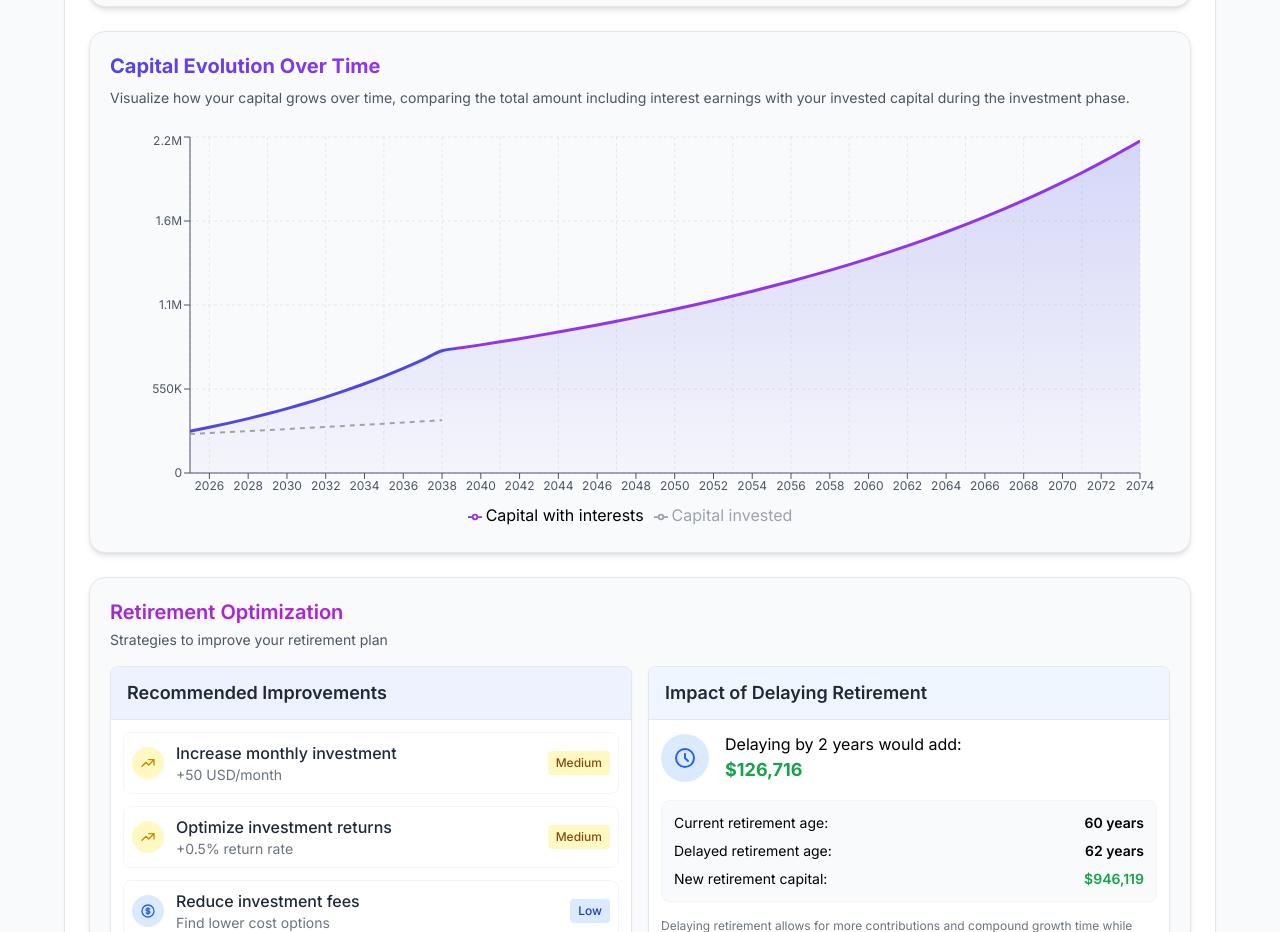
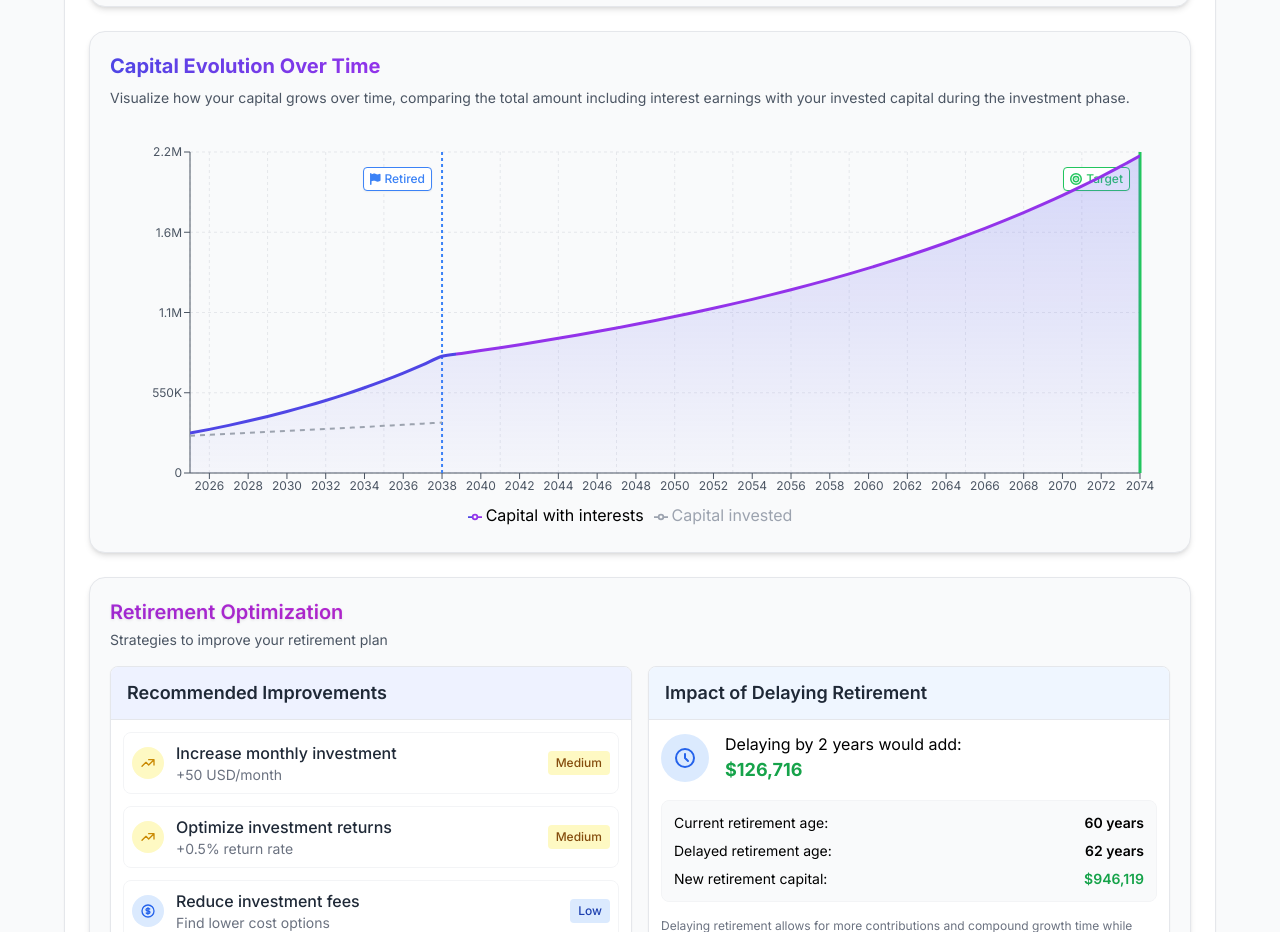
Before and after one commit to eriiiic/Retirement, a React (Create React App) app: page / in a window 1280 px wide. Shown: the part 1560-2492 px from the top of the page. Built offline with nearby package versions, Linux system fonts and the light colour scheme.

Commit message:
fix(chart): improve label positioning to prevent overlaps

```diff
--- a/src/components/retirement/CapitalEvolutionChart.tsx
+++ b/src/components/retirement/CapitalEvolutionChart.tsx
@@ -8,10 +8,21 @@ import {
   CartesianGrid,
   Tooltip,
   Legend,
-  ResponsiveContainer
+  ResponsiveContainer,
+  ReferenceLine,
+  Label
 } from 'recharts';
 import { GraphDataPoint, FormatAmountFunction, Statistics, Currency } from './types';
 import { colors, components, typography, cx } from '../../styles/styleGuide';
+import { FontAwesomeIcon } from '@fortawesome/react-fontawesome';
+import { faFlag, faCircleExclamation, faBullseye } from '@fortawesome/free-solid-svg-icons';
+
+type ViewBoxType = {
+  x?: number;
+  y?: number;
+  width?: number;
+  height?: number;
+};
 
 interface CapitalEvolutionChartProps {
   graphData: GraphDataPoint[];
@@ -19,6 +30,13 @@ interface CapitalEvolutionChartProps {
   statistics: Statistics;
   currency: Currency;
   currentAge: number;
+}
+
+interface LabelProps {
+  viewBox: any;
+  text: string;
+  icon: any;
+  color: string;
 }
 
 const CapitalEvolutionChart: React.FC<CapitalEvolutionChartProps> = ({
@@ -36,6 +54,101 @@ const CapitalEvolutionChart: React.FC<CapitalEvolutionChartProps> = ({
       capitalWithoutInterest: point.retirement === "No" ? point.capitalWithoutInterest : null
     }));
   }, [graphData]);
+
+  // Find the first year where capital withdrawal reduces
+  const firstCapitalWithdrawalDecreaseYear = useMemo(() => {
+    for (let i = 1; i < graphData.length; i++) {
+      if (graphData[i].retirement === "Yes" &&
+          graphData[i-1].retirement === "Yes" &&
+          Math.abs(graphData[i].netVariationExcludingInterest) < Math.abs(graphData[i-1].netVariationExcludingInterest)) {
+        return graphData[i].year;
+      }
+    }
+    return null;
+  }, [graphData]);
+
+  // Track label positions
+  const labelPositions = useMemo(() => {
+    const positions = [];
+
+    // Add retirement line position
+    if (statistics.calculatedRetirementStartYear) {
+      positions.push({
+        x: statistics.calculatedRetirementStartYear - 1,
+        text: "Retired",
+        width: 80 // Approximate width in pixels including icon and padding
+      });
+    }
+
+    // Add withdrawal decrease line position
+    if (firstCapitalWithdrawalDecreaseYear) {
+      positions.push({
+        x: firstCapitalWithdrawalDecreaseYear - 1,
+        text: "Depleted",
+        width: 85 // Approximate width in pixels including icon and padding
+      });
+    }
+
+    // Add target age line position
+    if (statistics.lifeExpectancy && currentAge) {
+      positions.push({
+        x: new Date().getFullYear() + (statistics.lifeExpectancy - currentAge),
+        text: "Target",
+        width: 75 // Approximate width in pixels including icon and padding
+      });
+    }
+
+    return positions.sort((a, b) => a.x - b.x);
+  }, [statistics, firstCapitalWithdrawalDecreaseYear, currentAge]);
+
+  const CustomLabel = ({ viewBox, text, icon, color }: LabelProps) => {
+    const x = (viewBox?.x ?? 0) as number;
+    const currentLabel = labelPositions.find(pos => pos.x === x);
+    const labelIndex = labelPositions.findIndex(pos => pos.x === x);
+
+    // Base offset for all labels
+    let offset = 105;
+
+    // Only adjust left labels if they're not the rightmost label
+    if (labelIndex < labelPositions.length - 1) {
+      const currentLabelWidth = currentLabel?.width || 80;
+      const nextLabel = labelPositions[labelIndex + 1];
+      const pixelsPerUnit = 8; // Approximate pixels per x-axis unit
+      const distance = (nextLabel.x - x) * pixelsPerUnit;
+
+      // If the distance is less than the width of both labels plus desired gap
+      if (distance < (currentLabelWidth + nextLabel.width + 10)) {
+        offset = currentLabelWidth + 20; // Move left label further left
+      }
+    }
+
+    return (
+      <g transform={`translate(${x - offset}, 35)`}>
+        <foreignObject width="100" height="30">
+          <div
+            style={{
+              display: 'flex',
+              alignItems: 'center',
+              gap: '4px',
+              backgroundColor: 'white',
+              border: `1px solid ${color}`,
+              borderRadius: '4px',
+              padding: '2px 6px',
+              width: 'fit-content',
+              boxShadow: '0 1px 2px rgba(0,0,0,0.05)',
+              position: 'absolute',
+              right: 5
+            }}
+          >
+            <FontAwesomeIcon icon={icon} style={{ color, fontSize: '12px' }} />
+            <span style={{ color, fontSize: '12px', fontWeight: 500 }}>
+              {text}
+            </span>
+          </div>
+        </foreignObject>
+      </g>
+    );
+  };
 
   // Custom tooltip formatter
   const CustomTooltip = ({ active, payload, label }: any) => {
@@ -121,7 +234,7 @@ const CapitalEvolutionChart: React.FC<CapitalEvolutionChartProps> = ({
         <ResponsiveContainer width="100%" height="100%">
           <AreaChart
             data={chartData}
-            margin={{ top: 5, right: 30, left: 20, bottom: 5 }}
+            margin={{ top: 20, right: 30, left: 20, bottom: 5 }}
           >
             <defs>
               <linearGradient id="capitalGradient" x1="0" y1="0" x2="1" y2="0">
@@ -160,6 +273,66 @@ const CapitalEvolutionChart: React.FC<CapitalEvolutionChartProps> = ({
             />
             <Tooltip content={<CustomTooltip />} />
             <Legend />
+
+            {/* Reference line for last year before retirement */}
+            <ReferenceLine
+              x={statistics.calculatedRetirementStartYear - 1}
+              stroke="#3B82F6"
+              strokeDasharray="3 3"
+              strokeWidth={2}
+            >
+              <Label
+                content={(props) => (
+                  <CustomLabel
+                    viewBox={props.viewBox}
+                    text="Retired"
+                    icon={faFlag}
+                    color="#3B82F6"
+                  />
+                )}
+              />
+            </ReferenceLine>
+
+            {/* Reference line for capital withdrawal decrease */}
+            {firstCapitalWithdrawalDecreaseYear && (
+              <ReferenceLine
+                x={firstCapitalWithdrawalDecreaseYear - 1}
+                stroke="#EF4444"
+                strokeWidth={3}
+              >
+                <Label
+                  content={(props) => (
+                    <CustomLabel
+                      viewBox={props.viewBox}
+                      text="Depleted"
+                      icon={faCircleExclamation}
+                      color="#EF4444"
+                    />
+                  )}
+                />
+              </ReferenceLine>
+            )}
+
+            {/* Reference line for target age */}
+            {statistics.lifeExpectancy && currentAge && (
+              <ReferenceLine
+                x={new Date().getFullYear() + (statistics.lifeExpectancy - currentAge)}
+                stroke="#22C55E"
+                strokeWidth={3}
+              >
+                <Label
+                  content={(props) => (
+                    <CustomLabel
+                      viewBox={props.viewBox}
+                      text="Target"
+                      icon={faBullseye}
+                      color="#22C55E"
+                    />
+                  )}
+                />
+              </ReferenceLine>
+            )}
+
             <Area
               type="monotone"
               dataKey="capital"
```
